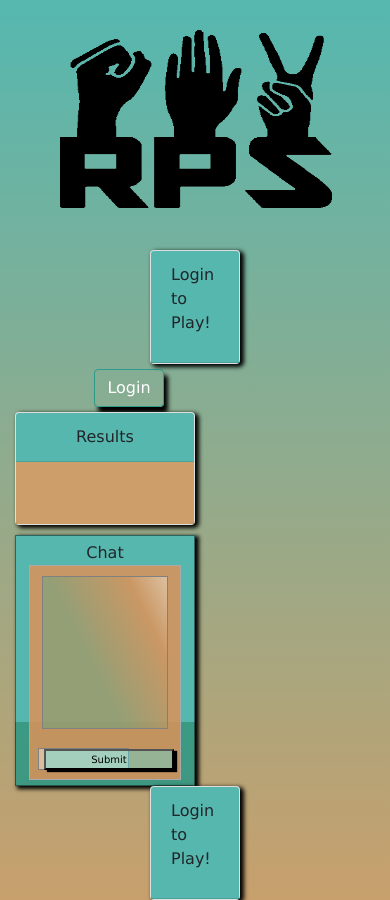
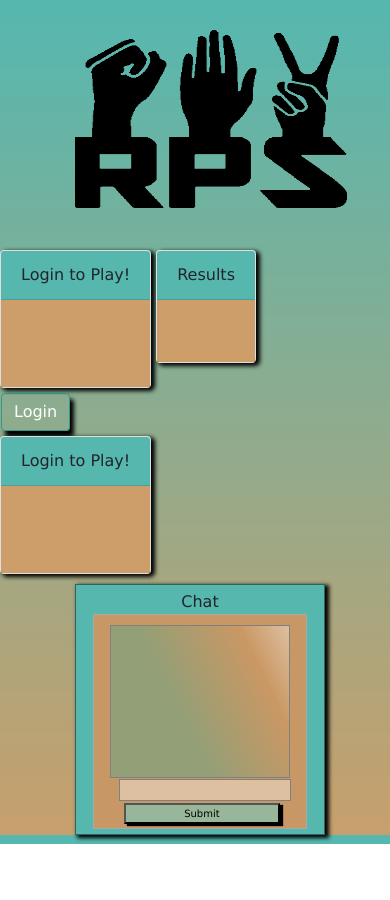
Before and after one commit to swhufnagel/RPS-Multiplayer, a plain HTML site: page index.html in a window 390 px wide. After the commit the page ends 844 px from the top, so only its background shows below. Drawn offline with nearby package versions, Linux system fonts and the light colour scheme; no server answers.

Commit message:
I freakin did it

```diff
--- a/assets/css/style.css
+++ b/assets/css/style.css
@@ -1,23 +1,22 @@
+
 .resultsbox{
-    width: 90%;
+    /* width: 90%; */
     height: 100%;
     min-height:50px;
 }
 body{
     font-family: 'Lucida Sans', 'Lucida Sans Regular', 'Lucida Grande', 'Lucida Sans Unicode', Geneva, Verdana, sans-serif;
     background: linear-gradient(rgba(3, 148, 136, 0.671)1%,rgba(170, 91, 0, 0.589)105%,silver 0%)!important;
-    min-height: 760px;
+    min-height: 762px;
     display:grid;
 }
-.element {
-    /* this is the same as grid-template-columns: 1fr 1fr 1fr 1fr; */
-    grid-template-columns: repeat(4, 1fr);
-    /* this is the same as grid-template-rows: 300px 300px; */
-    grid-template-rows: repeat(2, 300px);
+.container{
+      width:auto;
   }
 .results{
-    margin-bottom: 10px;
+    margin-bottom: 45px;
     text-align:center;
+    min-width:160px;
 }
 .chatbox{
     border: 1px gray solid;
@@ -38,10 +37,8 @@ body{
     padding:0;
 }
 .players{
-    margin-left: auto;
-    margin-right: auto;
-    flex-direction: row;
     max-width: 200px;
+    min-width:200px;
 }
 .player1, .player2, .head{
     background-color: aqua;
@@ -60,6 +57,13 @@ body{
 .holychat{
     background-color: white;
     z-index:3;
+    margin-right:auto;
+    margin-left:auto;
+    display:block;
+    margin-top:10px;
+    min-width:250px;
+    position:relative;
+    left: 190px;
 }
 .login:hover{
     background-color: rgba(70, 189, 179, 0.521);
@@ -110,24 +114,24 @@ margin:5px;
 #send{
     box-shadow: 3px 2px 1px 0px black;
     font-size:10px;
+    background-color: rgba(68, 239, 245, 0.356);
+    left: 10px;
+    position:relative;
+    top:2px;
 }
 #message{
-    width:70%;
-    float: left;
-    margin: 2px;
+    position:relative;
+    left: 5px;
+    width:110%;
     font-size:12px;
     background-color: rgba(255, 255, 255, 0.384);
     border: grey 1px solid;
 }
 .player1choice{
-    width: 50%;
-    height: 100%;
-    min-height:100px;
+    min-height:75px;
 }
 .player2choice{
-    width: 50%;
-    height: 100%;
-    min-height:100px;
+    min-height:75px;
 }
 .fade.in {
     opacity: 1;
@@ -150,13 +154,6 @@ margin:5px;
       background-color: lightgray;
       border-radius: 19%;
       margin:5px;
-  }
-  #send{
-      background-color: rgba(68, 239, 245, 0.356);
-      float:right;
-      right: 6px;
-      position:relative;
-      top:2px;
   }
   #send:hover{
       border: 1px black solid;
@@ -196,12 +193,6 @@ margin:5px;
   .hide{
       display:none;
   }
-  .title{
-      font-size:58px;
-      font-weight: 700;
-      font-family: 'Segoe UI', Tahoma, Geneva, Verdana, sans-serif;
-      text-align: center;
-  }
   .submit{
     box-shadow: 3px 3px 2px 0px black;
     background-color: rgba(0, 169, 175, 0.795);
@@ -211,26 +202,43 @@ margin:5px;
   .logo{
       height:250px;
       width:360px;
+      margin-left: auto!important;
+      margin-right: auto;
+      position: relative;
+      left:130px;
   }
-  @media only screen and (max-width: 991px){
-      #message{
-        position: relative;
-        top: 20px;
-        right: 14px;
-      }
-      #send{
-          top:-3px;
-      }
+  .col1{
+      margin-right: 30px;
   }
-  @media only screen and (max-width: 767px){
-        .holychat{
-            width:50%;
-            height:50%;
-        }
-        .card{
-            width: 50%;
-        }
-        .players{
-            width:25%;
-        }
+  .col2{
+    margin-right: 30px;
+
   }
+
+  @media only screen and (max-width: 768px){
+    .col1{margin-right:10px;}
+    .col2{ margin-right:10px;}
+    .results{ min-width:150px;}
+    .players{ min-width:150px;}
+    .login{right:50px;}
+    .logo{left:70px;}
+    .holychat{left:120px;}
+  }
+  @media only screen and (max-width: 580px){
+    .col1{margin-right:5px;}
+    .col2{ margin-right:5px;}
+    .results{ min-width:0px;}
+    .players{ min-width:0px;}
+    .logo{left:30px;}
+    .holychat{left:75px;}
+    .login{right:40px;}
+  }
+  @media only screen and (max-width: 370px){
+    .col1{margin-right:0px;}
+    .col2{ margin-right:0px;}
+    .results{ min-width:0px;}
+    .players{ min-width:0px;}
+    .logo{left:30px;}
+    .holychat{left:75px;}
+    .login{right:40px;}
+  }
--- a/index.html
+++ b/index.html
@@ -15,14 +15,14 @@
 </head>
 
 <body>
-  <div class="element container">
+  <div class="container">
     <div class="row">
-      <div class="col-md-12 title">
-        <img class = "logo" src= "assets/images/RPSlogo.png">
+      <div class="col-xs-12">
+        <img class="logo" src="assets/images/RPSlogo.png">
       </div>
     </div>
     <div class="row">
-      <div class="col-md-4">
+      <div class="col-xs-4 col1">
         <div class="card players">
           <div class="card-header player1">
             Login to Play!
@@ -36,8 +36,7 @@
         <button type="button" class="login btn btn-secondary" data-toggle="modal"
           data-target="#exampleModalCenter">Login</button>
       </div>
-
-      <div class="col-md-4 popup">
+      <div class="col-xs-4 popup col2">
         <!-- Button trigger modal -->
 
         <!-- Modal -->
@@ -76,23 +75,12 @@
             <p class="card-text resultsbox"></p>
           </div>
         </div>
-      <div class = "holychat">
-        <div class ="chatholder">
-        <div class="chat">Chat</div>
-        <div class="chatcontainer">
-          <div class="chatbox" id="ecran"></div>
-          <form class="chatentry">
-            <input type="text" id="message" name="chatfield">
-            <input type="submit" id="send" value="Submit">
-          </form>
-        </div>
+
       </div>
-    </div>
-  </div>
-      <div class="col-md-4">
+      <div class="col-xs-4 col3">
         <div class="card players">
           <div class="card-header player2">
-           Login to Play!
+            Login to Play!
           </div>
           <div class="card-body pick">
             <h4 class="card-title"></h4>
@@ -101,9 +89,23 @@
         </div>
       </div>
     </div>
+    <div class="row row3">
+      <div class="col-xs-12">
+          <div class="holychat">
+              <div class="chatholder">
+                <div class="chat">Chat</div>
+                <div class="chatcontainer">
+                  <div class="chatbox" id="ecran"></div>
+                  <form class="chatentry">
+                    <input type="text" id="message" name="chatfield">
+                    <input type="submit" id="send" value="Submit">
+                  </form>
+                </div>
+              </div>
+            </div>
+      </div>
+    </div>
   </div>
-
-
 
 
 
```
